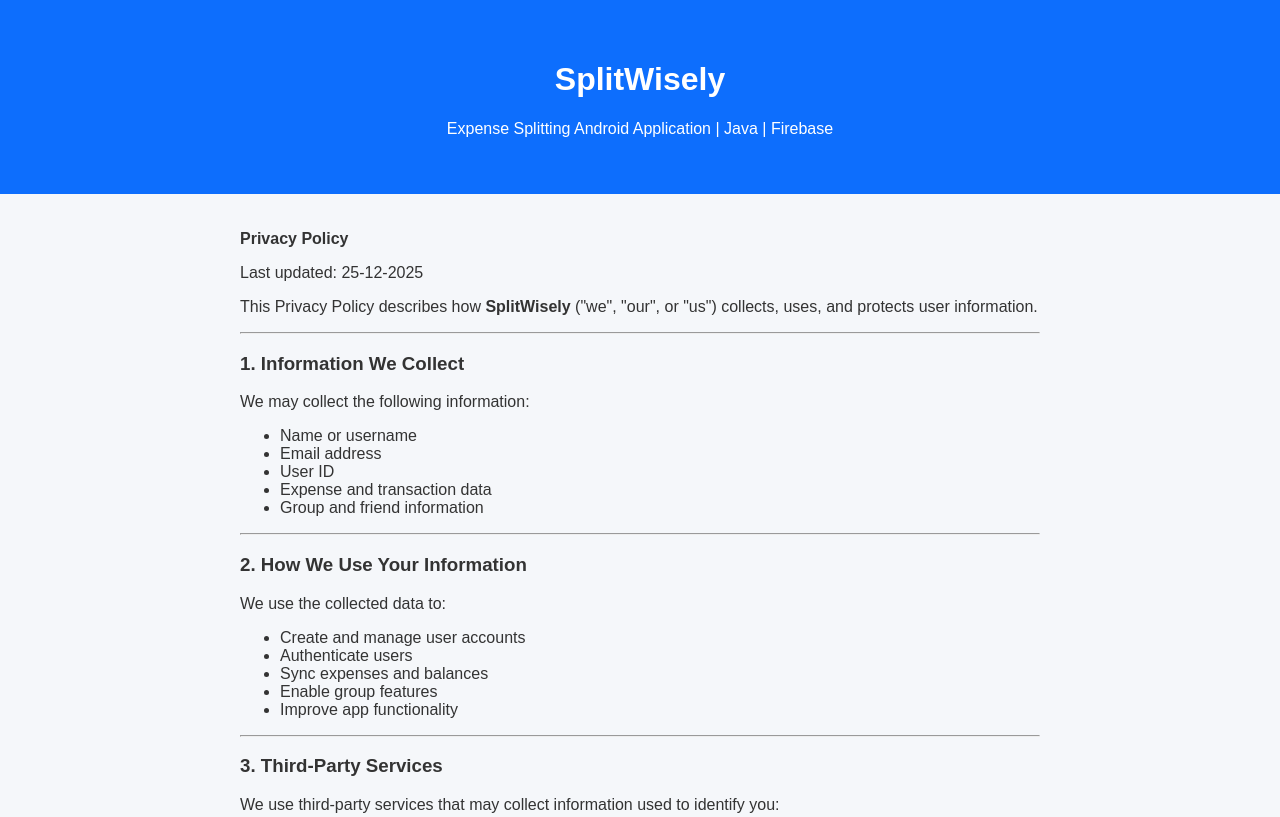
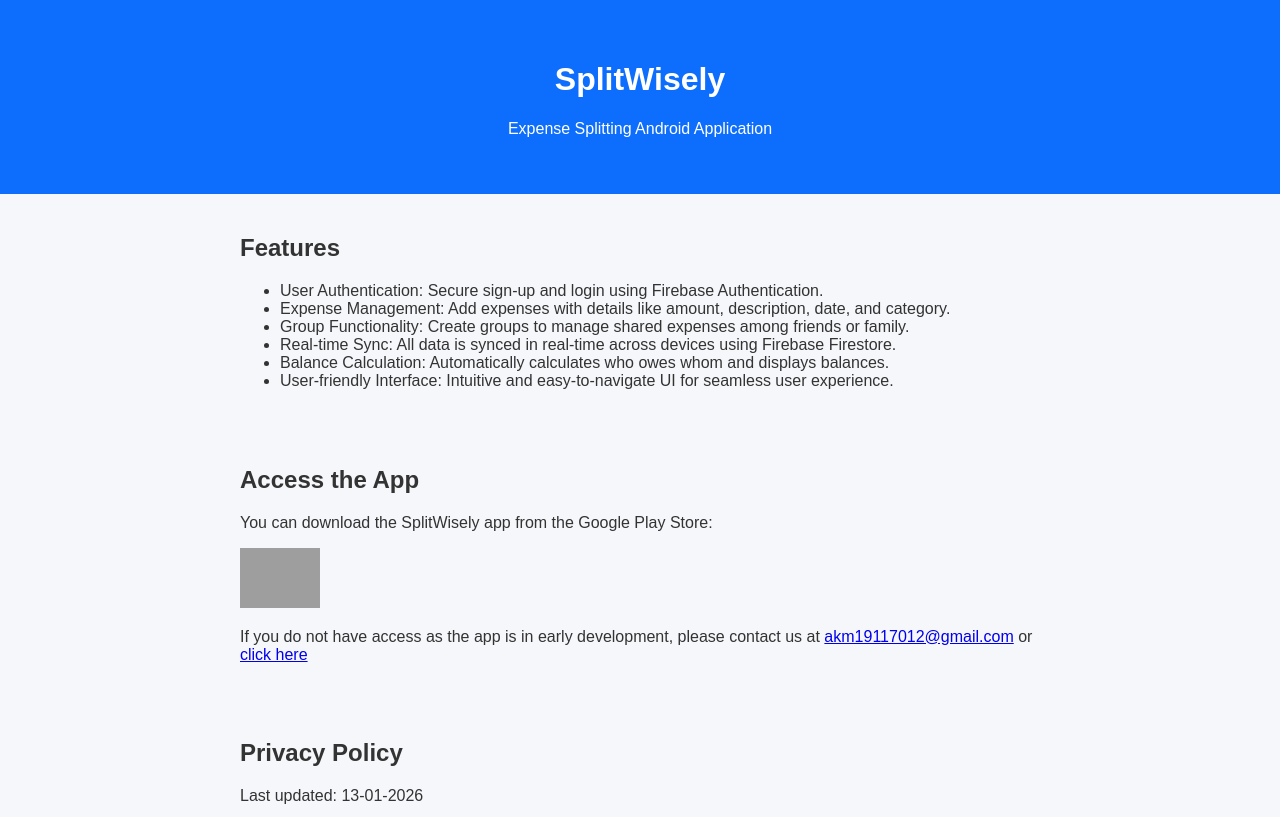
Before and after one commit to akm19117012/SplitWisely, a plain HTML site: page index.html in a window 1280 px wide. Shown: the top 817 px of the page. Drawn offline with Linux system fonts and the light colour scheme; grey boxes are pictures that could not be loaded.

Commit message:
Revise index.html with new features and updates
Updated the content and structure of the index.html file to include new features, access information, and privacy policy details.

```diff
--- a/index.html
+++ b/index.html
@@ -8,13 +8,31 @@
 </head>
 <body>
 <header>
-<h1>SplitWisely</h1>
-<p>Expense Splitting Android Application | Java | Firebase</p>
+<h1><strong>SplitWisely</h1></strong></h1>
+<p>Expense Splitting Android Application</p>
 </header>
-
+<section id="features">
+  <h1><strong>Features</strong></h1>
+  <ul>
+    <li>User Authentication: Secure sign-up and login using Firebase Authentication.</li>
+    <li>Expense Management: Add expenses with details like amount, description, date, and category.</li>
+    <li>Group Functionality: Create groups to manage shared expenses among friends or family.</li>
+    <li>Real-time Sync: All data is synced in real-time across devices using Firebase Firestore.</li>
+    <li>Balance Calculation: Automatically calculates who owes whom and displays balances.</li>
+    <!-- <li>Notifications: Receive notifications for new expenses or updates in groups.</li> -->
+    <li>User-friendly Interface: Intuitive and easy-to-navigate UI for seamless user experience.</li>
+</section>
+<section id="access">
+  <h1><strong>Access the App</strong></h1>
+  <p>You can download the SplitWisely app from the Google Play Store:</p>
+  <a href="https://play.google.com/store/apps/details?id=com.akm.labs.splitwisely" target="_blank">
+    <img src="https://upload.wikimedia.org/wikipedia/commons/7/78/Google_Play_Store_badge_EN.svg" alt="Get it on Google Play" style="height: 60px;" />
+  </a>
+  <p>If you do not have access as the app is in early development, please contact us at <a href="mailto:akm19117012@gmail.com">akm19117012@gmail.com</a> or <a href="#">click here</a></p>
+</section>
 <section id="readme">
-  <p><strong>Privacy Policy</strong></p>
-<p>Last updated: 25-12-2025</p>
+  <h1><strong>Privacy Policy</strong></h1>
+<p>Last updated: 13-01-2026</p>
 <p>This Privacy Policy describes how <strong>SplitWisely</strong> (&quot;we&quot;, &quot;our&quot;, or &quot;us&quot;) collects, uses, and protects user information.</p>
 <hr>
 <h3 id="1-information-we-collect">1. Information We Collect</h3>
@@ -56,7 +74,7 @@
 <p>Users can request account and data deletion by:</p>
 <ul>
 <li>Using the in-app delete account option(will be available in future) , or</li>
-<li>Contacting us at <strong>akm19117012</strong></li>
+<li>Contacting us at <a href="mailto:akm19117012@gmail.com"> akm19117012@gmail.com</a></li>
 </ul>
 <p>Upon deletion, user data will be permanently removed from our servers.</p>
 <hr>
@@ -67,16 +85,15 @@
 <p>We may update this policy from time to time. Changes will be reflected on this page.</p>
 <hr>
 <h3 id="9-contact-us">9. Contact Us</h3>
-<p>If you have any questions, contact us at:
-<strong>akm19117012@gmail.com</strong></p>
+<p>If you have any questions, contact us at <a href="mailto:akm19117012@gmail.com">akm19117012@gmail.com</a>
+</p>
 
 </section>
 <section>
-<h2>About Me</h2>
-<p>My name is Aman Kumar Meena.</p>
+<h1><strong>About Me</strong></h1>
+<p>My name is Aman Kumar Meena, working as a full time software engineer. I have made this simple expense splitting app to help people manage shared expenses easily.</p>
+<p>If you have any suggestions or feedback, feel free to reach out to me at <a href="mailto:akm19117012@gmail.com">akm19117012@gmail.com</a></p>
 </section>
-
-
 
 <footer>
 <p>© 2026 SplitWisely</p>
```
